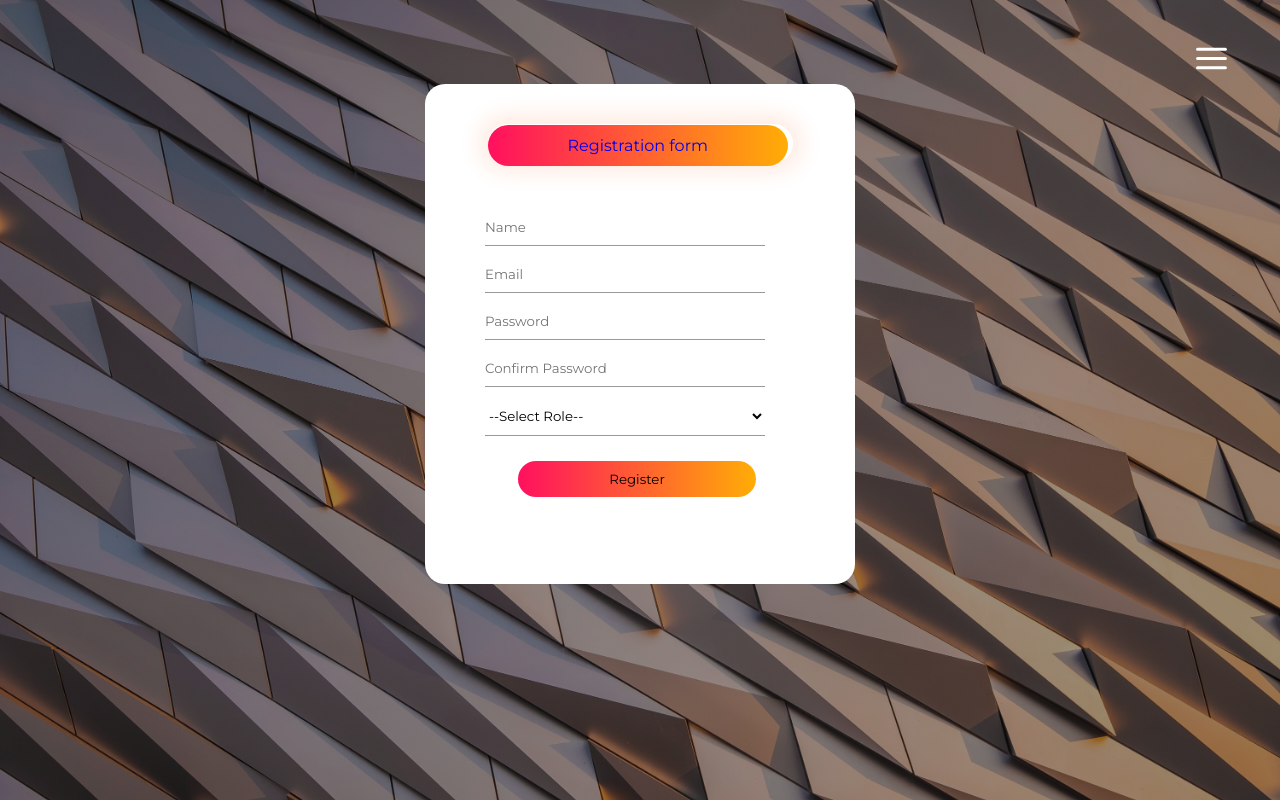
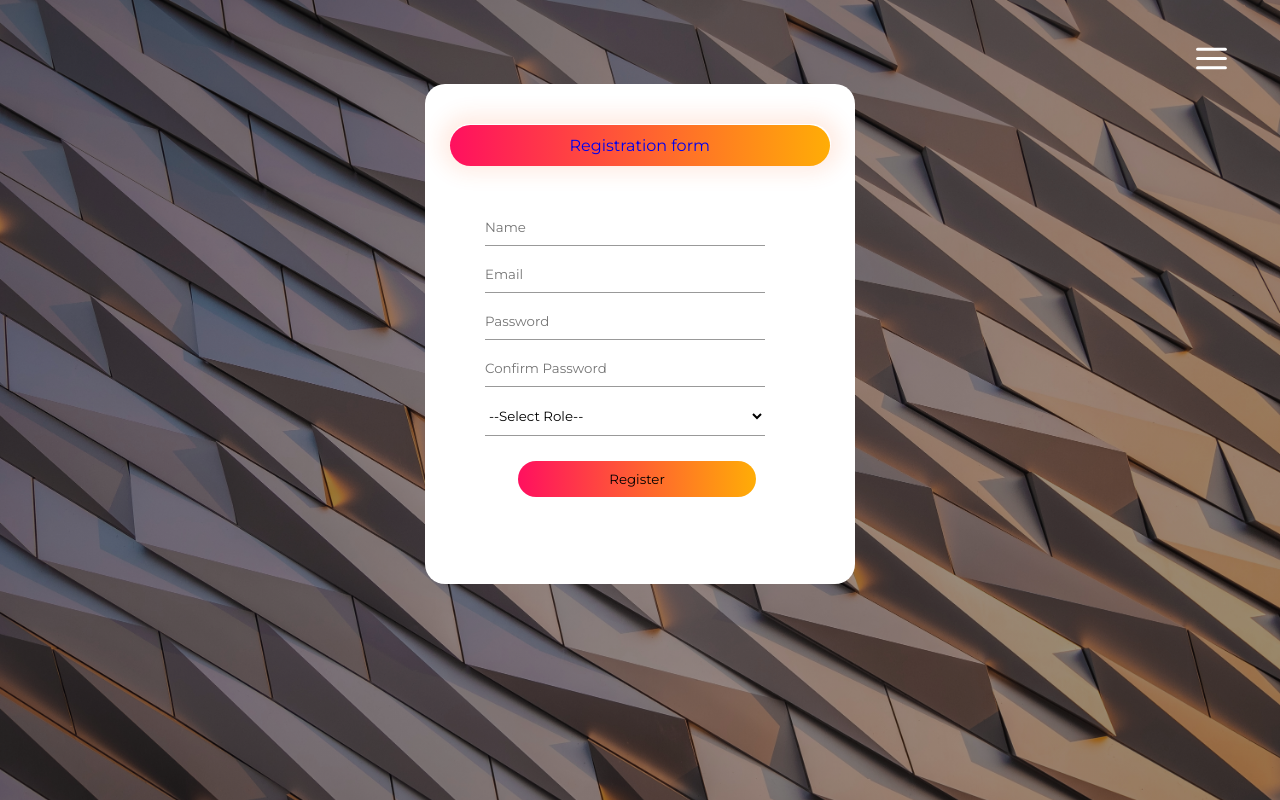
Before and after one commit to temora3/pdoTable, a PHP site: page /form.php in a window 1280 px wide. Run offline with PHP 8.4, Linux system fonts and the light colour scheme; data that the repository does not hold is empty.

Commit message:
Minor Css styling change

```diff
--- a/css/style.css
+++ b/css/style.css
@@ -638,8 +638,8 @@
   }
 
   .button-box{
-    width:305px;
     height: 30px;
+    width: 381px;
     padding-top: 9px;
     margin: 35px auto;
     position: relative;
@@ -647,7 +647,7 @@
     border-radius: 30px;
   }
   .toggled-button{
-    padding:11px 80px;
+    padding:11px 120px;
     cursor: pointer;
     background: linear-gradient(to right, #ff105f,#ffad06);
     border-radius: 30px;
@@ -659,7 +659,7 @@
   }
 
   .untoggled-button{
-    padding: 10px 37px;
+    /* padding: 10px 37px; */
     cursor: pointer;
     background: transparent;
     border-radius: 30px;
@@ -674,7 +674,7 @@
     top: 0;
     left: 0;
     position: absolute;
-    width: 200px;
+    width: 10px;
     height: 100%;
     border-radius: 30px;
   }
--- a/edit.php
+++ b/edit.php
@@ -22,7 +22,7 @@
             <div class="item">
             <div class="submitForm">
                     <h4 class="thirdText">Edit <?php print $row_spot_user["userName"];?>'s Data</h4>
-                <form action="database/update.php" class="formStyling" enctype="multipart/form-data" method="post">
+                <form action="includes/update.php" class="formStyling" enctype="multipart/form-data" method="post">
                     <div class="input-box">
                         <input type="text" class="input" name="userName" value="<?php print $row_spot_user["userName"];?>" required>
                         <label for="">userName</label>
--- a/form.php
+++ b/form.php
@@ -28,8 +28,9 @@
 
             <div class="form-box" style="height: 490px; top: 20px;">
                 <div class="button-box">
-                    <div class ="btn>"></div>
-                    <a href="form.php" class="toggled-button">Registration form</a>
+                    <div class ="btn>">
+                        <a href="form.php" class="toggled-button">Registration form</a>
+                    </div>
                 </div>
               <form action="includes/call.php" class="input-group" method="post" style="top: 120px;">
                 <input type="text" class="input-field" placeholder="Name" name="userName" required>
```
